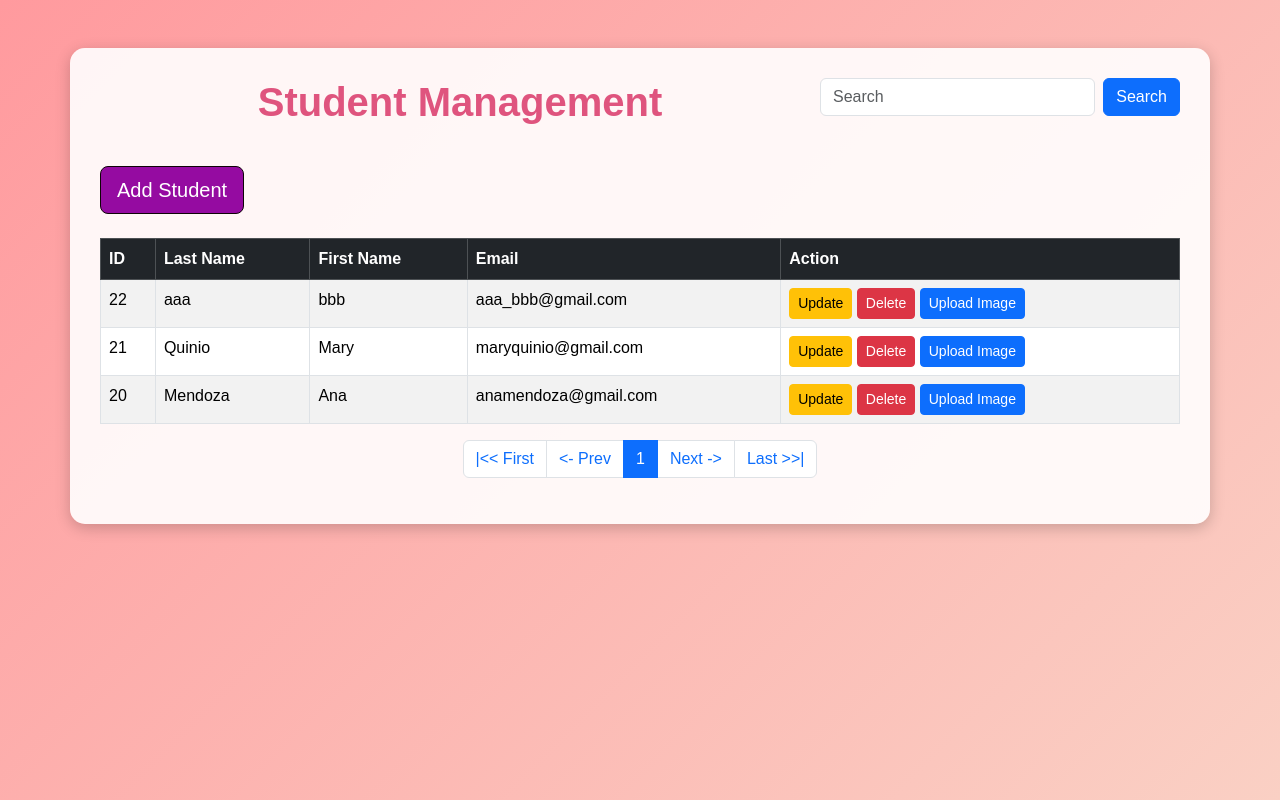
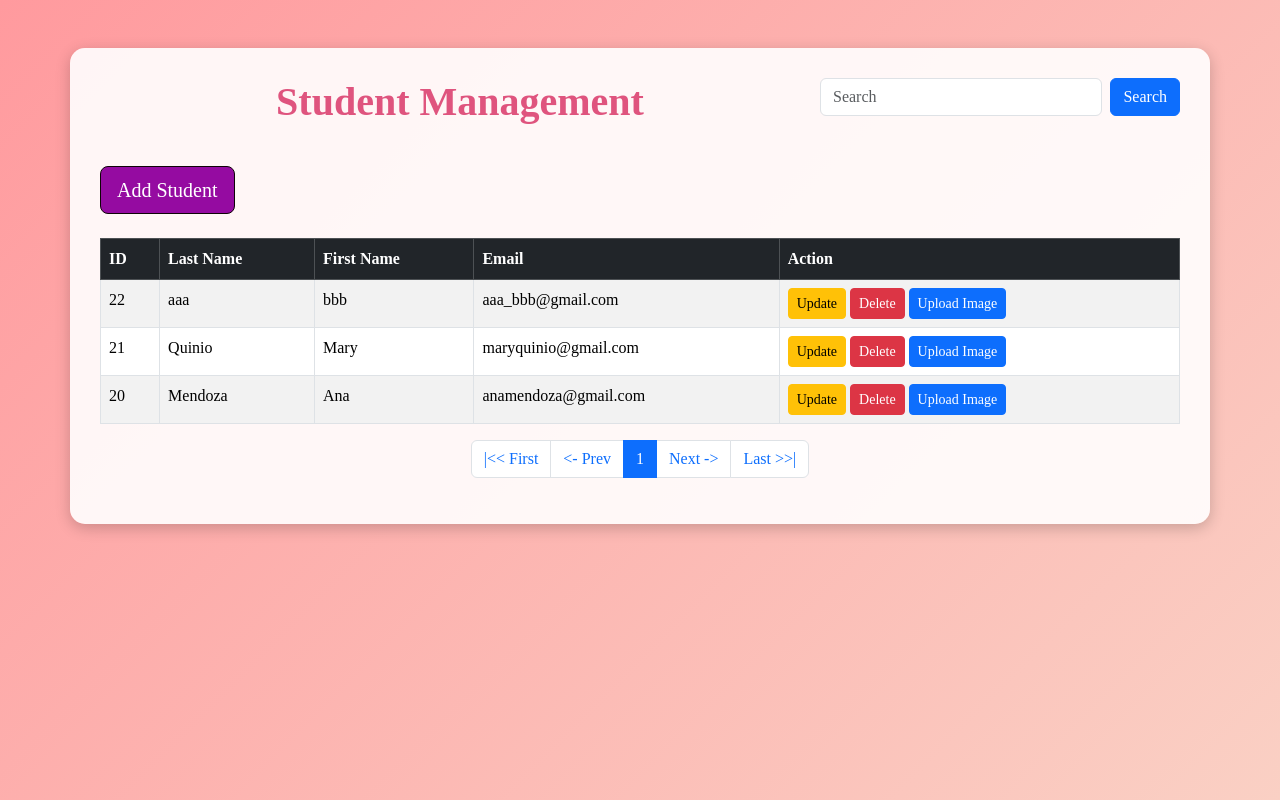
Before and after one commit to marymaeeeeeeq/quinio_marymae, a CodeIgniter app: page / in a window 1280 px wide. Run offline with CodeIgniter, Linux system fonts and the light colour scheme; data comes from the database, SQL or seed files in the repository; data that the repository does not hold is empty; some libraries are stand-ins or nearby versions.

Commit message:
update index.php

```diff
--- a/app/views/index.php
+++ b/app/views/index.php
@@ -14,7 +14,7 @@
       display: flex;
       justify-content: center;
       align-items: flex-start;
-      font-family: Arial, sans-serif;
+      font-family: 'Times New Roman', Times, serif;
     }
     .container {
       background: rgba(255, 255, 255, 0.9);
@@ -35,6 +35,7 @@
     .btn-success:hover {
       background-color: #950ba1ff;
       border-color: #0b0307ff;
+      justify-content: left;
     }
   </style>
 </head>
```
